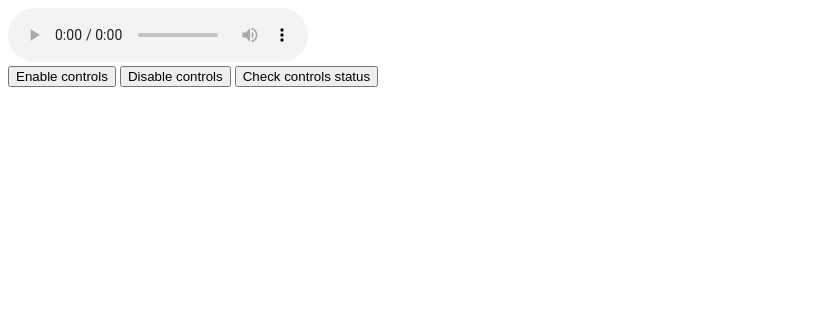
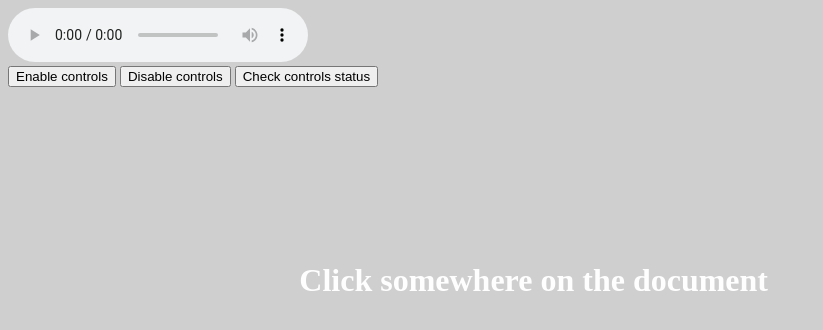
Before and after one commit to Pacm4n83/Third-Task, a plain HTML site: page sound.html in a window 1280 px wide. Shown: the whole page, without its empty margins (0-823 px from the left). Drawn offline with Linux system fonts and the light colour scheme.

Commit message:
making comparisons

```diff
--- a/sound.html
+++ b/sound.html
@@ -1,7 +1,24 @@
 <!DOCTYPE html>
 <html>
+<head>
+  <style>
+    body {
+      height: 100vh;
+      width: 100vh;
+      background-color: #cfcfcf;
+    }
+    h1 {
+      display: inline-block;
+      position: absolute;
+      right: 40vw;
+      bottom: 60vh;
+      color: #fefefe;
+
+    }
+  </style>
+</head>
 <body>
-
+<h1>Click somewhere on the document</h1>
 <audio id="myAudio" controls>
   <source src="Anipakara.mp3" type="audio/mpeg">
   Your browser does not support the audio element.
@@ -21,15 +38,15 @@
 const REAL_TIME_FREQUENCY = 440;
 let audioContext = new AudioContext();
 
-// function play() {
+function play() {
   let myOscillator = audioContext.createOscillator();
   myOscillator.frequency.value = REAL_TIME_FREQUENCY;
   myOscillator.connect(audioContext.destination);
   myOscillator.start();
   myOscillator.stop(audioContext.currentTime + 2); // Stop after two seconds
-// }
+}
 
-// document.body.onclick = play;
+document.addEventListener("click", play, true); //Click on the body area to hear a sharp sound for two second
 </script>
 
 </body>
```
